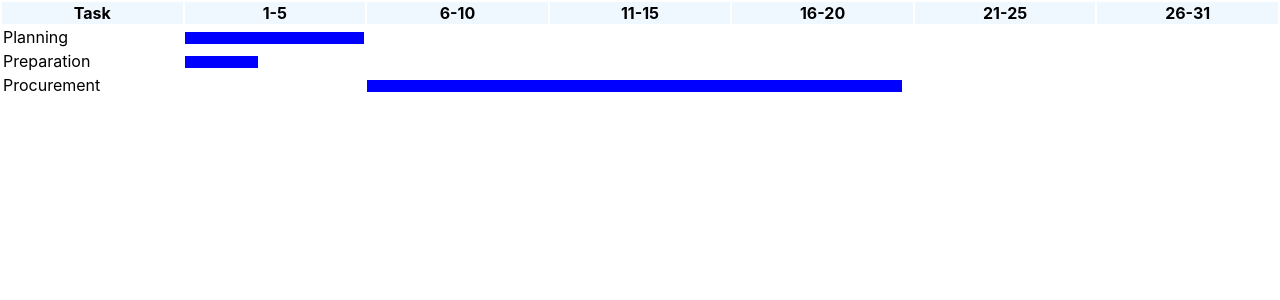
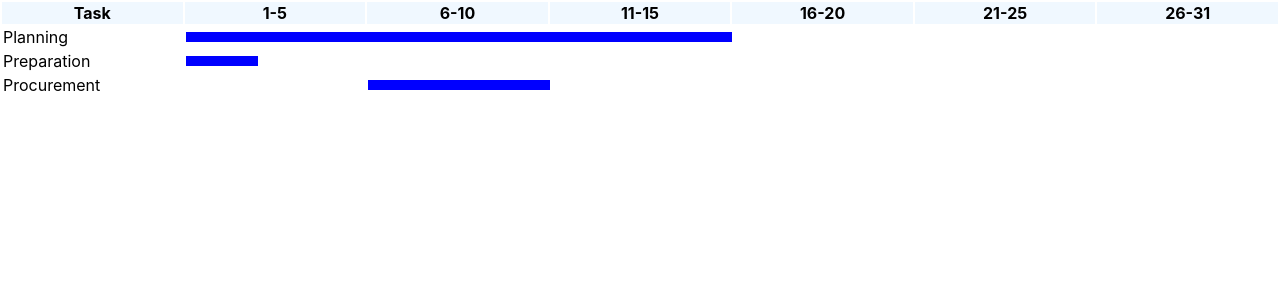
Before and after one commit to Mohammedirbaaz/ganttchart, a React (Create React App) app: page / in a window 1280 px wide. Shown: the top 300 px of the page. Built offline with nearby package versions, Linux system fonts and the light colour scheme.

Commit message:
shows accurate

```diff
--- a/src/App.css
+++ b/src/App.css
@@ -1,7 +1,7 @@
 .throws{
   position: relative;
   background-color: aliceblue;
-   width: 10%;
+   width: 10% !important;
   /*margin: 50px; */
 }
 .tablerows{
--- a/src/Components/data.json
+++ b/src/Components/data.json
@@ -2,7 +2,7 @@
     {
     "Name": "Planning",
     "StartTime": "01/04/2021",
-    "EndTime": "05/04/2021",
+    "EndTime": "15/04/2021",
     "Status": "Finished"
     },
     {
@@ -14,7 +14,7 @@
     {
     "Name": "Procurement",
     "StartTime": "06/04/2021",
-    "EndTime": "20/04/2021",
+    "EndTime": "10/04/2021",
     "Status": "YetToStart"
     }
 ]
--- a/src/Components/mainpage.js
+++ b/src/Components/mainpage.js
@@ -21,7 +21,7 @@ class mainpage extends Component{
         let datesnew2=dates.charAt(1);
         let finaldate=datesnew1+datesnew2;
         parseInt(finaldate);
-        console.log(finaldate);
+        // console.log(finaldate);
         if(finaldate>=1 && finaldate<=5){
             starts=finaldate;
             return 1;
@@ -49,32 +49,26 @@ class mainpage extends Component{
         let datesnew2=dates.charAt(1);
         let finaldate2=datesnew1+datesnew2;
         parseInt(finaldate2);
-        console.log(finaldate2);
         ends=finaldate2;
         let remaining=ends-starts+1;
         console.log("remaining "+remaining);
         remains=remaining;
-
-
     }
     changebg=(idss,start,rem)=>{
 
         setTimeout(()=>{
             let ids=document.getElementById(idss);
 
-            ids.style.position="absolute";
+            ids.style.position="relative";
             ids.style.backgroundColor="blue";
             ids.style.width="10%";
-            ids.style.height="10%";
+            ids.style.height="10px";
             ids.style.marginTop="0.5%";
 
-
-
-            let finder1=rem/3.6;
-            finder1=finder1*10;
-
+            let finder1=rem/4.9;
+            finder1=finder1*100;
+            // alert(finder1);
             ids.style.width=finder1+"%";
-
         },1000)
     }
 
@@ -98,12 +92,12 @@ class mainpage extends Component{
                 {this.state.tasks.map((temp,index)=>
                     <tr key={index}>
                         <td>{temp.Name}</td>
-                        <td id={"throwsid"+index}> {this.checkstartdate(temp.StartTime)===1 && <>{this.checkenddate(temp.EndTime)} {this.changebg("throwsid"+index,starts,remains)}</>}</td>
-                        <td id={"throwsid2"+index}> {this.checkstartdate(temp.StartTime)===2 && <>{this.checkenddate(temp.EndTime)} {this.changebg("throwsid2"+index,starts,remains)}</>}</td>
-                        <td id={"throwsid3"+index}> {this.checkstartdate(temp.StartTime)===3 && <>{this.checkenddate(temp.EndTime)} {this.changebg("throwsid3"+index,starts,remains)}</>}</td>
-                        <td id={"throwsid4"+index}> {this.checkstartdate(temp.StartTime)===4 && <>{this.checkenddate(temp.EndTime)} {this.changebg("throwsid4"+index,starts,remains)}</>}</td>
-                        <td id={"throwsid5"+index}> {this.checkstartdate(temp.StartTime)===5 && <>{this.checkenddate(temp.EndTime)} {this.changebg("throwsid5"+index,starts,remains)}</>}</td>
-                        <td id={"throwsid6"+index}> {this.checkstartdate(temp.StartTime)===6 && <>{this.checkenddate(temp.EndTime)} {this.changebg("throwsid6"+index,starts,remains)}</>}</td>
+                        <td ><div id={"throwsid"+index}> {this.checkstartdate(temp.StartTime)===1 && <>{this.checkenddate(temp.EndTime)} {this.changebg("throwsid"+index,starts,remains)}</>}</div></td>
+                        <td ><div id={"throwsid2"+index}> {this.checkstartdate(temp.StartTime)===2 && <>{this.checkenddate(temp.EndTime)} {this.changebg("throwsid2"+index,starts,remains)}</>}</div></td>
+                        <td ><div id={"throwsid3"+index}> {this.checkstartdate(temp.StartTime)===3 && <>{this.checkenddate(temp.EndTime)} {this.changebg("throwsid3"+index,starts,remains)}</>}</div></td>
+                        <td > <div id={"throwsid4"+index}> {this.checkstartdate(temp.StartTime)===4 && <>{this.checkenddate(temp.EndTime)} {this.changebg("throwsid4"+index,starts,remains)}</>}</div></td>
+                        <td >< div id={"throwsid5"+index}> {this.checkstartdate(temp.StartTime)===5 && <>{this.checkenddate(temp.EndTime)} {this.changebg("throwsid5"+index,starts,remains)}</>}</div></td>
+                        <td ><div id={"throwsid6"+index}> {this.checkstartdate(temp.StartTime)===6 && <>{this.checkenddate(temp.EndTime)} {this.changebg("throwsid6"+index,starts,remains)}</>}</div></td>
                     </tr>
                 )}
 
```
